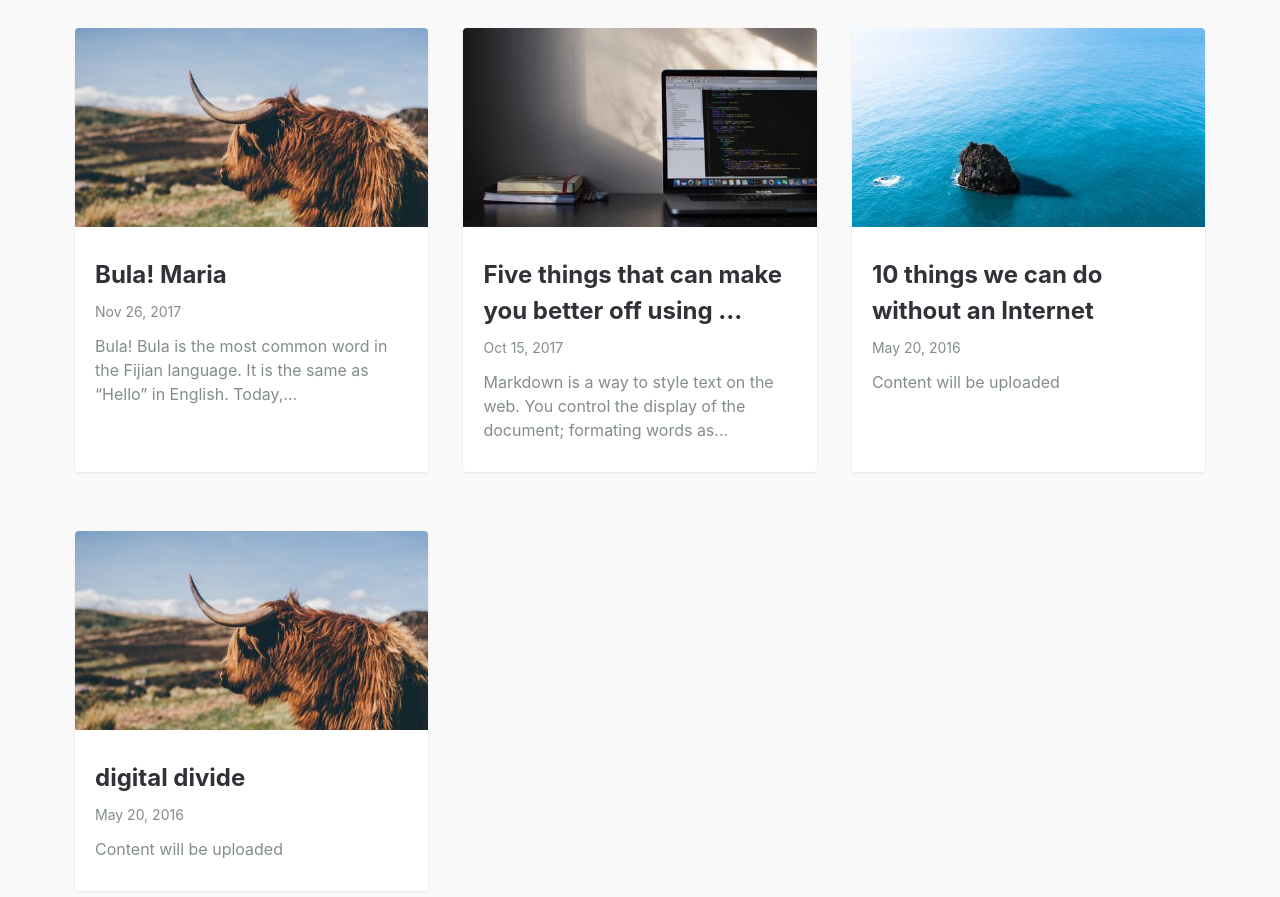
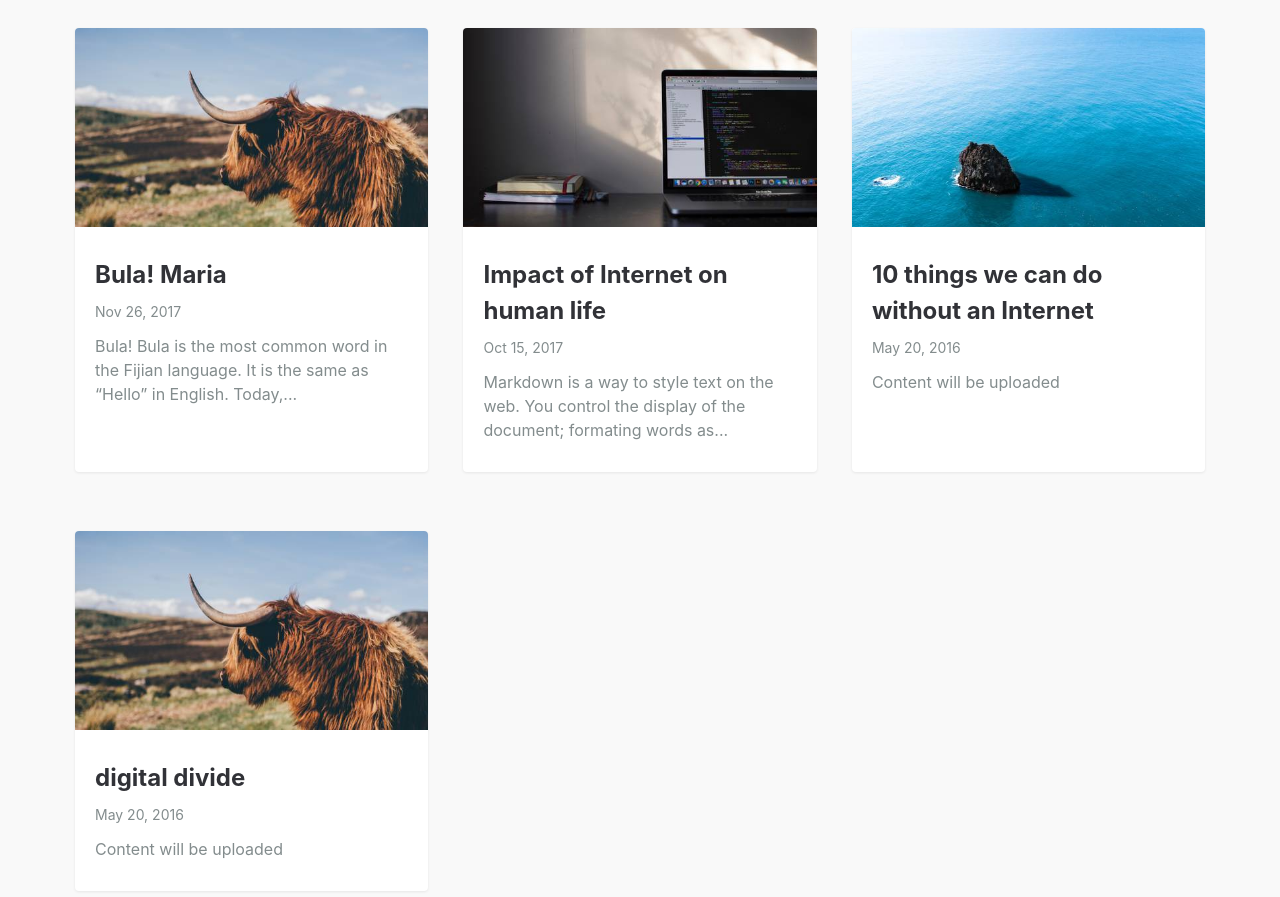
Before and after one commit to cpti372/cpti372.github.io, a Jekyll site: the page built from index.md, in a window 1280 px wide and 900 px high, scrolled down 628 px. Shown: the top 897 px of the window. Built offline with Jekyll 4.4.1, drawn with Linux system fonts in a browser that asks for light colours.

Commit message:
Update 2017-10-15-markdown-cheatsheet.md

```diff
--- a/_posts/2017-10-15-markdown-cheatsheet.md
+++ b/_posts/2017-10-15-markdown-cheatsheet.md
@@ -1,11 +1,12 @@
 ---
 layout: post
-title: Five things that can make you better off using internet vs Five things you can’t do without the internet
+title: Impact of Internet on human life
 summary: Markdown is a way to style text on the web. You control the display of the document; formating words as bold or italic, adding images, and creating lists are just a few of the things we can do with Markdown. Mostly, Markdown is just regular text with a few non-alphabetic characters thrown in.
 featured-img: emile-perron-190221
 
 ---
 
+<p align="center"><h1>Five things that can make you better off using internet vs Five things you can’t do without the internet</h1></p>
 <Blockquote>
 <text align="center"><b>Coline usually wakes up at 7:30 a.m. and checks her WeChat message. Then, after she delivers her breakfast through the delivery application, she watches her favorite YouTube channels. It's her daily morning routine.
 
```
